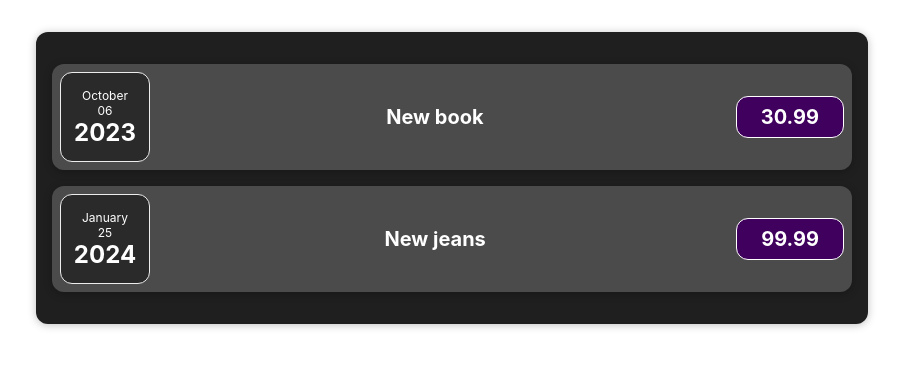
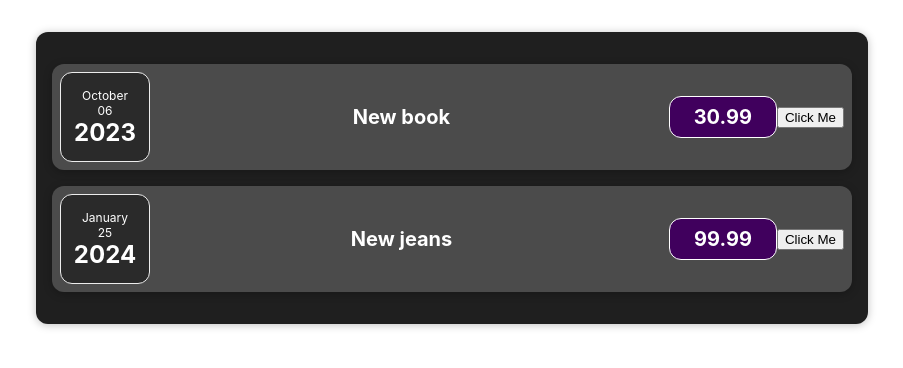
Before and after one commit to marionpol/expenses-http, a React (Create React App) app: page / in a window 1280 px wide. Shown: the top 368 px of the page, without its empty margins (188-1091 px from the left). Built offline with nearby package versions, Linux system fonts and the light colour scheme.

Commit message:
Added a clickable button

```diff
--- a/src/components/ExpenseItem.js
+++ b/src/components/ExpenseItem.js
@@ -1,9 +1,16 @@
 import './ExpenseItem.css'
 import ExpenseDate from './ExpenseDate'
 import Card from './UI/Card';
+import { useState } from 'react';
 
 const ExpenseItem = (props) => {
+    const [title, setTitle] = useState(props.expenseData.title)
 
+    const clickHandler = () => {
+        console.log('Clicked!')
+        setTitle(`Updated by click ${title}`)
+        console.log(title)
+    }
 
     return(<Card className="expense-item">
        <ExpenseDate
@@ -12,6 +19,7 @@
             <h2>{props.expenseData.title}</h2>
             <div className='expense-item__price'>{props.expenseData.price}</div>
         </div>
+        <button onClick={clickHandler}>Click Me</button>
     </Card>)
 }
 
```
